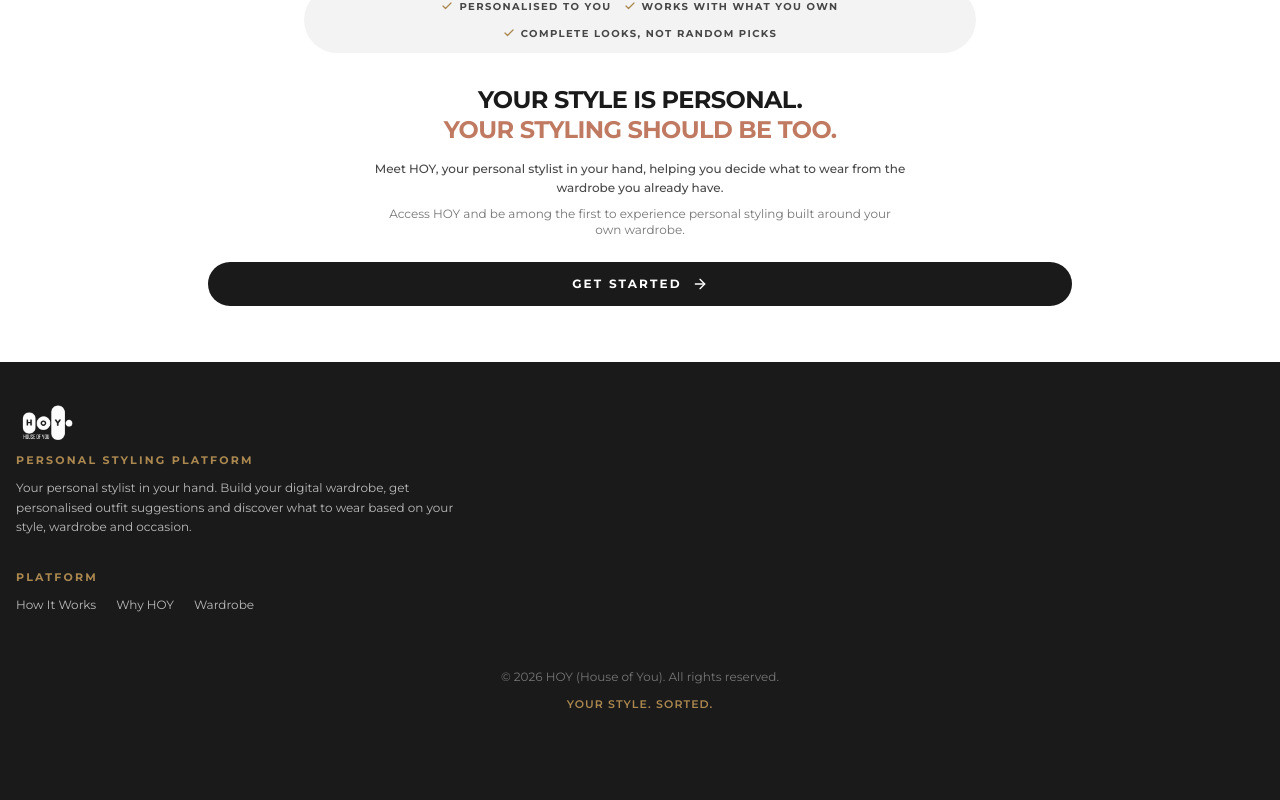
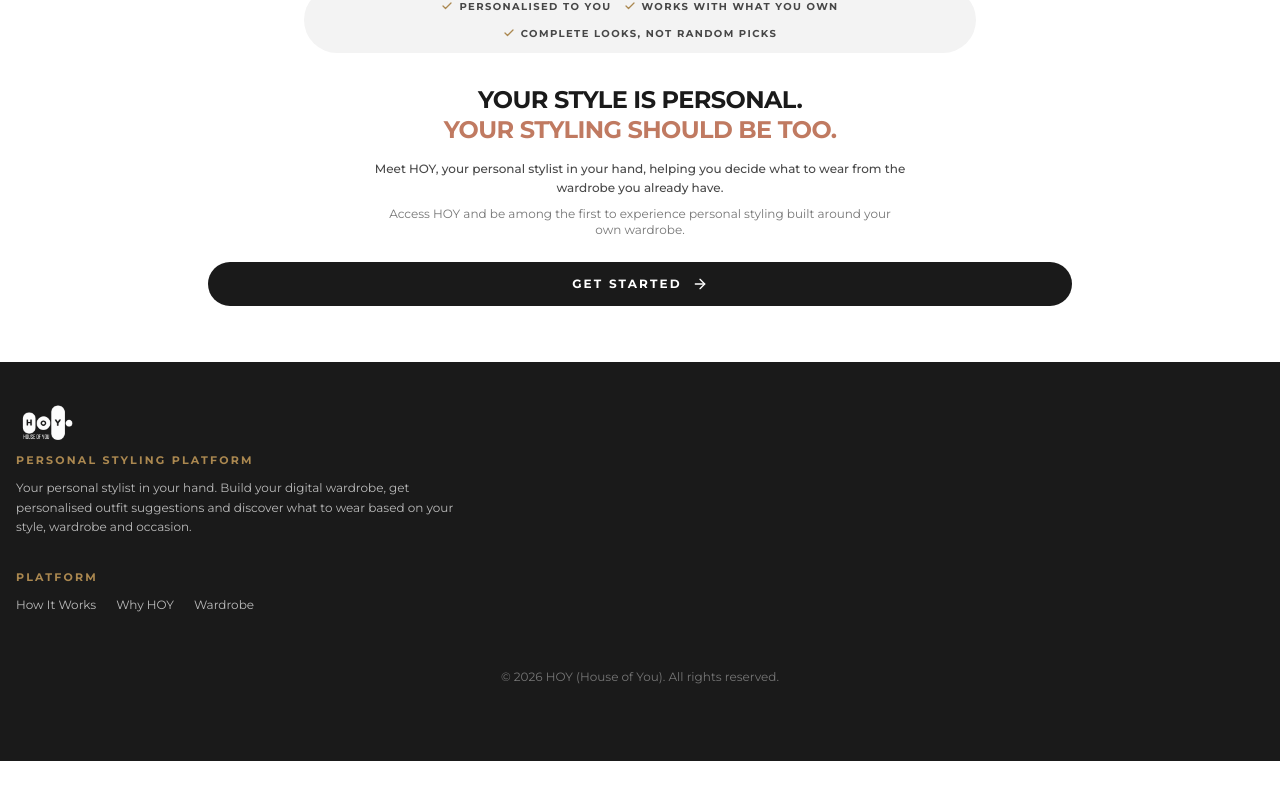
Before and after one commit to tanikshrma/HOY-Landing-Page, a React (Vite) app: page / in a window 1280 px wide. Shown: the part 9689-10489 px from the top of the page. After the commit the page ends 10450 px from the top, so only its background shows below. Built offline with nearby package versions, Linux system fonts and the light colour scheme; no server answers.

Commit message:
style: update footer spacing and remove tagline
Adjust footer padding for better visual balance and remove the redundant "YOUR STYLE. SORTED." tagline from the copyright section.

```diff
--- a/src/components/Footer.tsx
+++ b/src/components/Footer.tsx
@@ -5,7 +5,7 @@
   const currentYear = 2026;
 
   return (
-    <footer id="main-footer" className="bg-[#1A1A1A] text-white pt-10 sm:pt-12 pb-24 md:pb-16 border-t border-white/10">
+    <footer id="main-footer" className="bg-[#1A1A1A] text-white pt-10 sm:pt-12 pb-16 md:pb-10 border-t border-white/10">
       <div className="max-w-7xl mx-auto px-4 sm:px-6 lg:px-8">
         <div className="flex flex-col md:flex-row items-start md:items-center justify-between gap-8 pb-8 sm:pb-10 border-b border-white/10">
 
@@ -52,9 +52,6 @@
         <div className="pt-6 flex flex-col sm:flex-row items-center justify-between gap-3 text-center sm:text-left text-xs font-montserrat text-white/40">
           <p>&copy; {currentYear} HOY (House of You). All rights reserved.</p>
           <div className="flex items-center gap-4">
-            <p className="tracking-widest uppercase text-[#AB8850] font-semibold text-[11px]">
-              YOUR STYLE. SORTED.
-            </p>
           </div>
         </div>
       </div>
```
